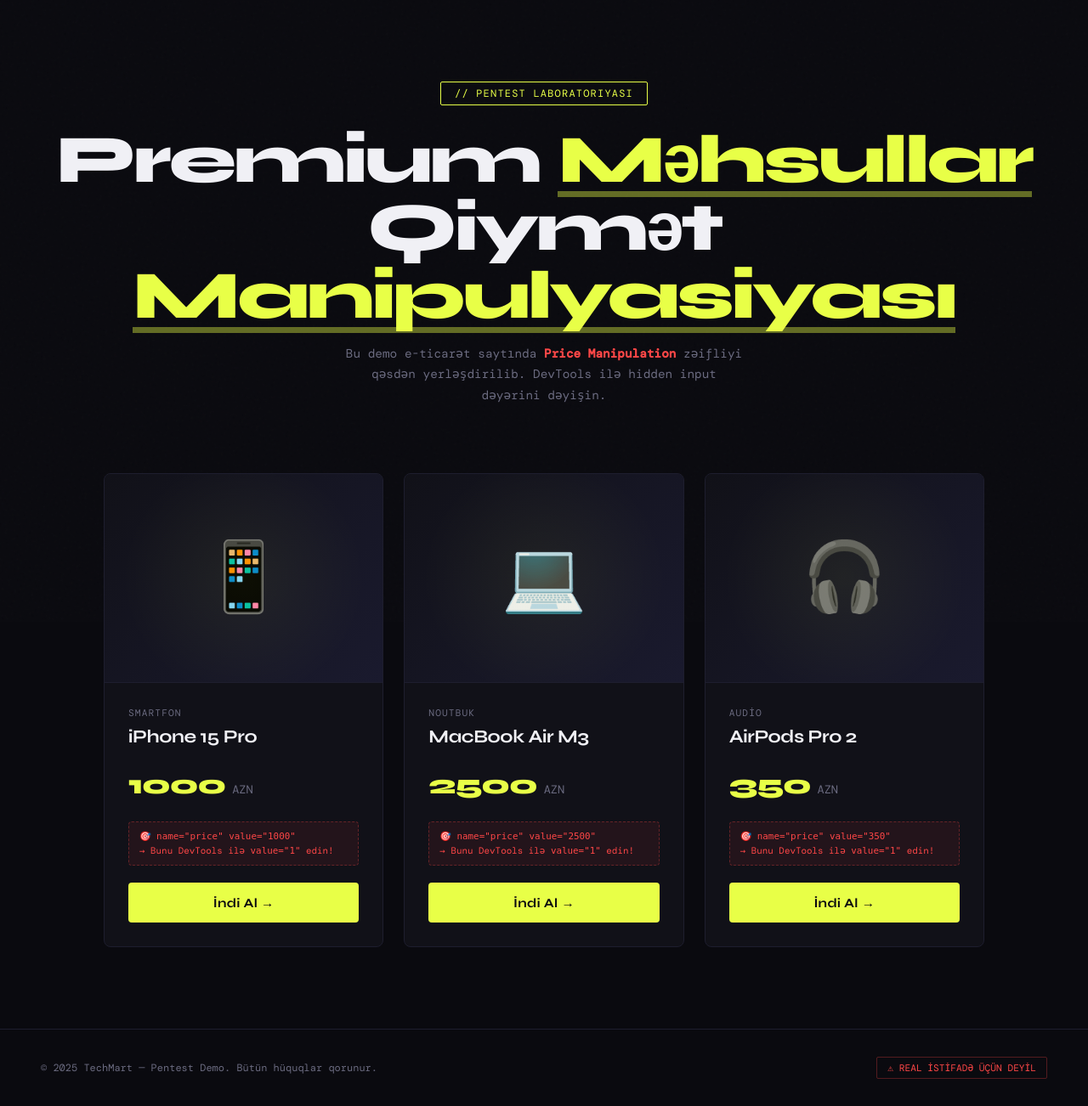
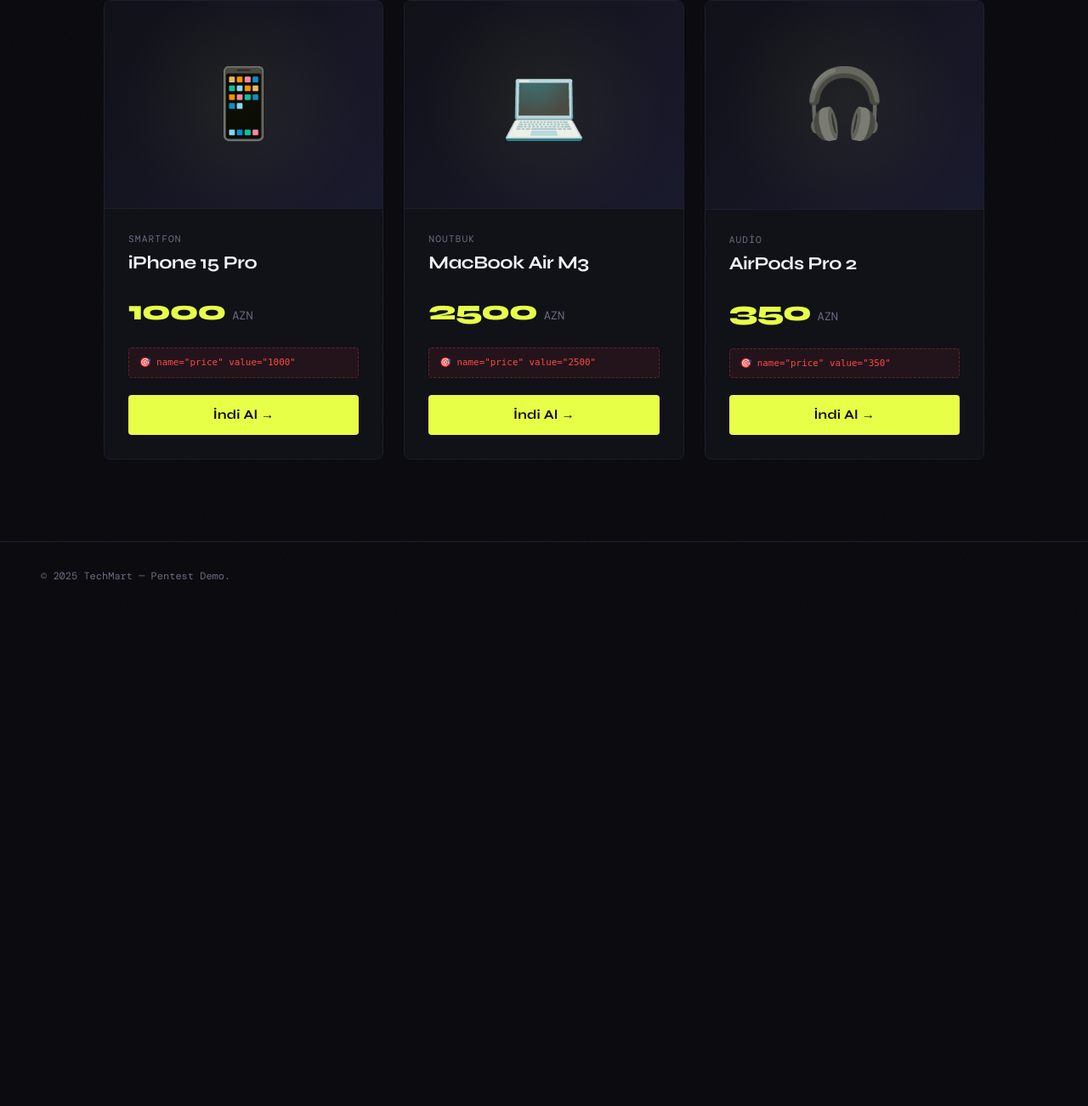
Before and after one commit to nicatmhmmdv/vuln-shop, a Flask app: page / in a window 1280 px wide. Shown: the part 68-1370 px from the top of the page at 85% size. After the commit the page ends 751 px from the top, so only its background shows below. Run offline with Flask 3, Linux system fonts and the light colour scheme.

Commit message:
edit index.html

```diff
--- a/templates/index.html
+++ b/templates/index.html
@@ -294,16 +294,6 @@
   <div class="badge">⚠ VULNERABLE DEMO</div>
 </header>
 
-<!-- ── Hero ───────────────────────────────────────── -->
-<section class="hero">
-  <div class="hero-tag">// PENTEST LABORATORIYASI</div>
-  <h1>Premium <em>Məhsullar</em><br>Qiymət <em>Manipulyasiyası</em></h1>
-  <p class="hero-sub">
-    Bu demo e-ticarət saytında <strong style="color:var(--danger)">Price Manipulation</strong> zəifliyi
-    qəsdən yerləşdirilib. DevTools ilə hidden input dəyərini dəyişin.
-  </p>
-</section>
-
 
 <!-- ── Product Grid ────────────────────────────────── -->
 <section class="products">
@@ -320,7 +310,6 @@
       </div>
       <div class="vuln-note">
         🎯 <code>name="price" value="1000"</code><br>
-        → Bunu DevTools ilə <code>value="1"</code> edin!
       </div>
       <form class="buy-form" method="POST" action="/create-checkout-session">
         <input type="hidden" name="product_name" value="iPhone 15 Pro" />
@@ -342,7 +331,6 @@
       </div>
       <div class="vuln-note">
         🎯 <code>name="price" value="2500"</code><br>
-        → Bunu DevTools ilə <code>value="1"</code> edin!
       </div>
       <form class="buy-form" method="POST" action="/create-checkout-session">
         <input type="hidden" name="product_name" value="MacBook Air M3" />
@@ -364,7 +352,6 @@
       </div>
       <div class="vuln-note">
         🎯 <code>name="price" value="350"</code><br>
-        → Bunu DevTools ilə <code>value="1"</code> edin!
       </div>
       <form class="buy-form" method="POST" action="/create-checkout-session">
         <input type="hidden" name="product_name" value="AirPods Pro 2" />
@@ -378,8 +365,7 @@
 
 <!-- ── Footer ──────────────────────────────────────── -->
 <footer>
-  <div class="footer-copy">© 2025 TechMart — Pentest Demo. Bütün hüquqlar qorunur.</div>
-  <div class="footer-warning">⚠ REAL İSTİFADƏ ÜÇÜN DEYİL</div>
+  <div class="footer-copy">© 2025 TechMart — Pentest Demo.</div>
 </footer>
 
 </body>
```
